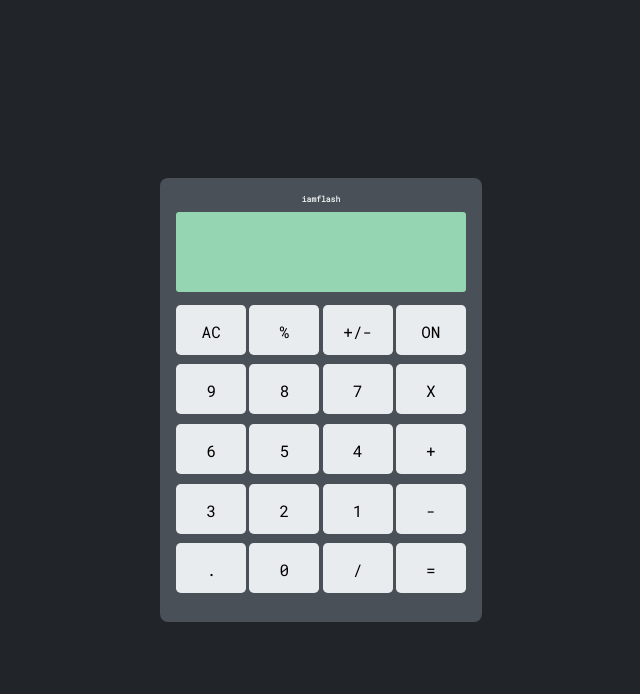
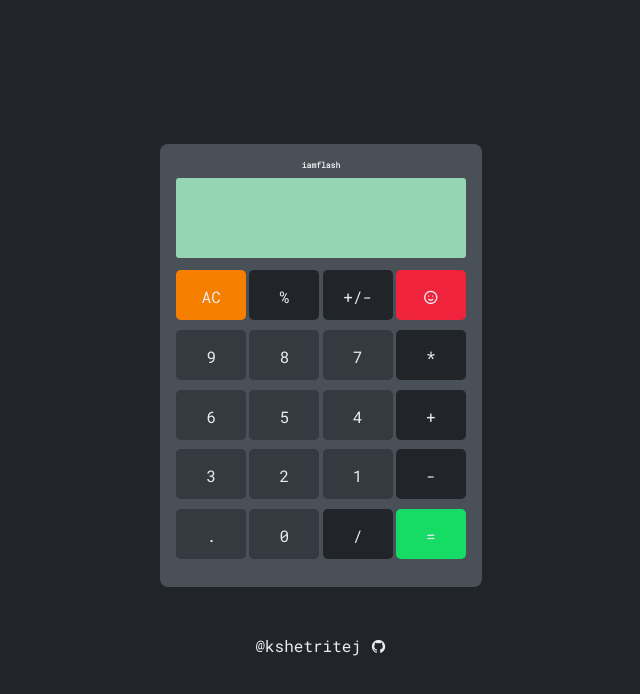
Before and after one commit to kshetritej/kalkulator, a plain HTML site: page index.html in a window 1280 px wide. Shown: the whole page, without its empty margins (319-959 px from the left). Drawn offline with nearby package versions, Linux system fonts and the light colour scheme.

Commit message:
fix minor styles error

```diff
--- a/index.html
+++ b/index.html
@@ -6,6 +6,9 @@
     <meta name="viewport" content="width=device-width, initial-scale=1.0" />
     <title>Calculator</title>
     <link rel="stylesheet" href="style.css" />
+    <!-- Iconscout CDN -->
+    <link rel="stylesheet" href="https://unicons.iconscout.com/release/v4.0.8/css/line.css">
+    <!-- stylesheet -->
     <script src="script.js" defer></script>
   </head>
   <body>
@@ -19,41 +22,46 @@
           <div class="btns">
             <section class="first row-btns btn-div">
               <div class="clear-btn">AC</div>
-              <div class="percentage-btn">%</div>
-              <div class="plus-minus-btn">+/-</div>
-              <div class="dummy-power-btn">ON</div>
+              <div class="percentage-btn operator">%</div>
+              <div class="plus-minus-btn operator">+/-</div>
+              <div class="dummy-power-btn"><i class="uil uil-smile"></i></div>
             </section>
 
             <section class="second row-btns btn-div">
-              <div class="num-9">9</div>
-              <div class="num-8">8</div>
-              <div class="num-7">7</div>
-              <div class="multiply-btn">X</div>
+              <div class="num -9">9</div>
+              <div class="num -8">8</div>
+              <div class="num -7">7</div>
+              <div class="multiply-btn operator">*</div>
             </section>
 
             <section class="third row-btns btn-div">
-              <div class="num-6">6</div>
-              <div class="num-5">5</div>
-              <div class="num-4">4</div>
-              <div class="plus-btn">+</div>
+              <div class="num -6">6</div>
+              <div class="num -5">5</div>
+              <div class="num -4">4</div>
+              <div class="plus-btn operator">+</div>
             </section>
 
             <section class="fourth row-btns btn-div">
-              <div class="num-3">3</div>
-              <div class="num-2">2</div>
-              <div class="num-1">1</div>
-              <div class="sub-btn">-</div>
+              <div class="num -3">3</div>
+              <div class="num -2">2</div>
+              <div class="num -1">1</div>
+              <div class="sub-btn operator">-</div>
             </section>
 
             <section class="fifth row-btns btn-div">
-              <div class="decimal">.</div>
-              <div class="num-0">0</div>
-              <div class="divide-btn">/</div>
+              <div class="num decimal">.</div>
+              <div class="num -0">0</div>
+              <div class="divide-btn operator">/</div>
               <div class="equal-btn">=</div>
             </section>
           </div>
         </section>
       </div>
+      <div class="copy">
+        <p class="copyright-lmao">@kshetritej
+          <a href="https://github.com/kshetritej" target="_blank">
+          <i class="uil uil-github"></i></a></p>
+      </div>
     </div>
   </body>
 </html>
--- a/style.css
+++ b/style.css
@@ -14,8 +14,8 @@
   --color-red : #ef233c;
   --color-yellow: #f77f00;
   --color-lemon: #95d5b2;
+  --color-green: #16db65;
 }
-
 .container{
   background-color: var(--primary-dark);
   display: flex;
@@ -47,14 +47,13 @@
   border-radius: 0.2em;
   background-color: var(--color-lemon);
 }
-
 .row-btns{
   display: flex;
   gap: 0.2rem;
   padding: 0.3rem 0;
 }
 .btn-div > div{
-  background-color: var(--color-white);
+  color: var(--color-white);
   padding: 1rem;
   height: 50px;
   width: 70px;
@@ -68,3 +67,25 @@
 .calc-btn-container{
   margin: 0.5rem 0;
 }
+.clear-btn{
+  background-color:var(--color-yellow);
+}
+.operator{
+  background-color: var(--primary-dark);
+}
+.dummy-power-btn{
+  background-color: var(--color-red);
+}
+.equal-btn{
+  background-color: var(--color-green);
+}
+.num{
+  background-color: var(--secondary-dark);
+}
+.copy{
+  color: var(--color-white);
+  margin: 3rem 0 0;
+}
+a{
+  color:var(--color-white);
+}
```
Also changed, not shown: 1 other file.
